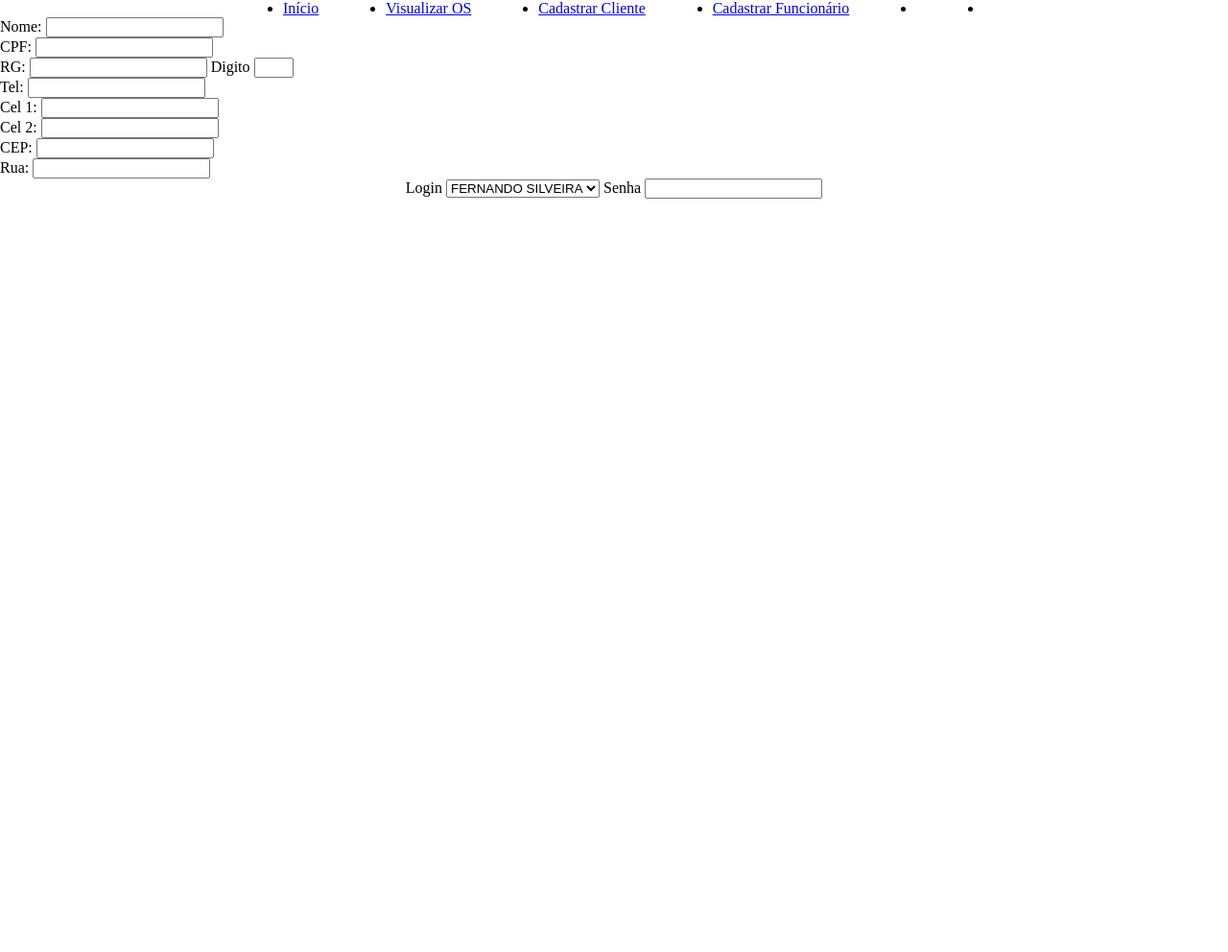
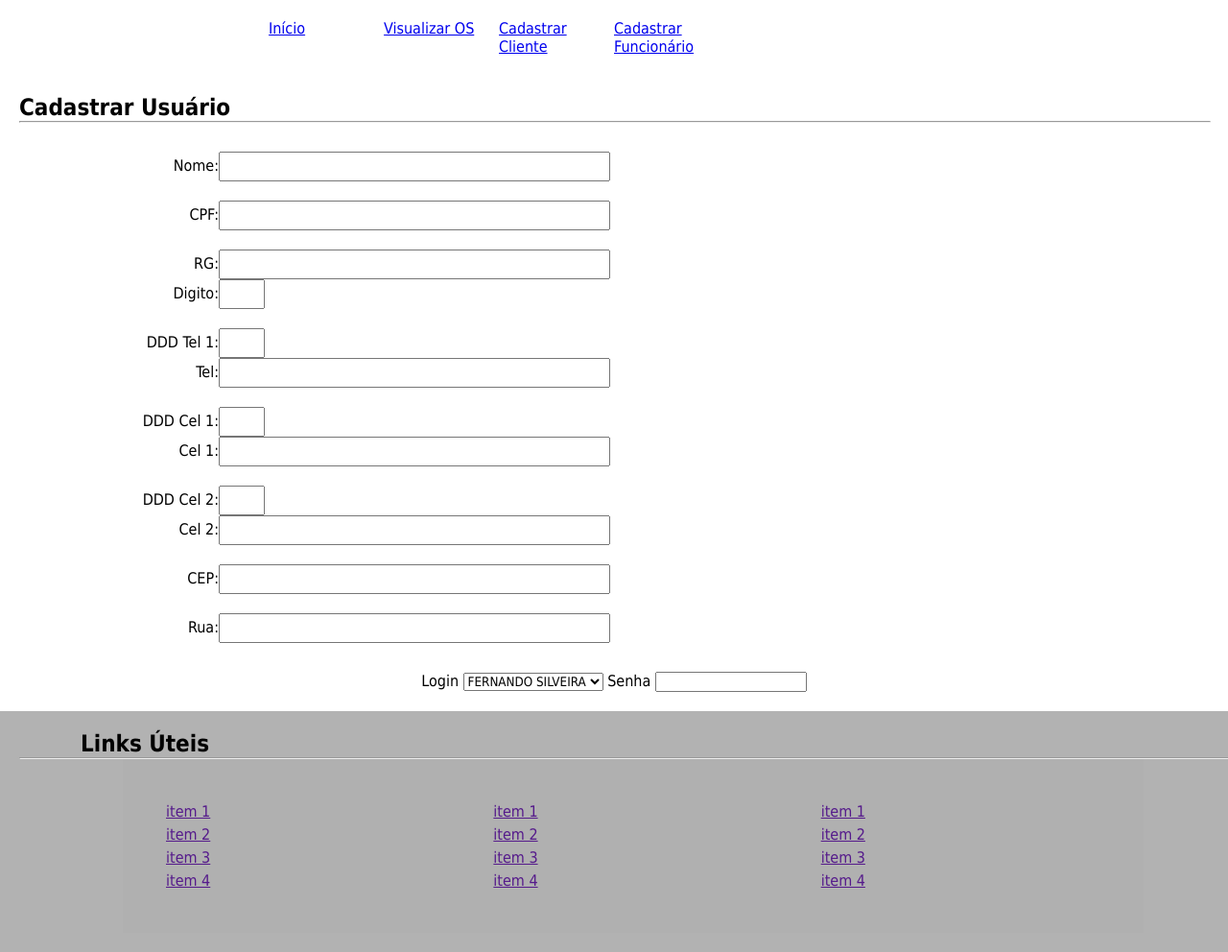
Before and after one commit to fernandosilveiraprof/_Apps, a PHP site: page /_Apps/CadastrarUsuario.php in a window 1280 px wide. Shown: the whole page at 96% size. Before the commit the page ends 207 px from the top, so only its background shows below. Run offline with PHP 8.4, Linux system fonts and the light colour scheme.

Commit message:
reestruturação das páginas

```diff
--- a/_front/CadastrarUsuario.php
+++ b/_front/CadastrarUsuario.php
@@ -1,13 +1,14 @@
-
-
-
-
-
 
 <?php require 'top.php'; ?>
 
+<article>
 
 	<form action="">
+		<h1>
+			Cadastrar Usuário
+			<hr>
+		</h1>
+
 
 		<div class="grpInputs">
 			<label for="">Nome: </label>
@@ -15,45 +16,58 @@
 		</div>
 
 		<div class="grpInputs">
-		<label for="">CPF: </label>
+			<label for=""> CPF: </label>
 			<input type="text" name="cpf">
 		</div>
 
 		<div class="grpInputs">
-		<label for="rg">RG: </label>
-		<input type="number" name="rg">
-		<label for="rgdigt">Digito</label>
-		<input type="text" name="rgdigt" maxlength="2" size="2" width="2" pattern="[0-9]" >
+			<label for="rg"> RG: </label>
+			<input type="number" name="rg"><br>
+			<label for="rgdigt" > Digito: </label>
+			<input type="number" name="rgdigit" style="width:40px;" >
 		</div>
 
 		<div class="grpInputs">
-		<label for="tel">Tel: </label>
+			<label for="ddd1"> DDD Tel 1: </label>
+			<input type="number" name="ddd1" style="width:40px;"><br>
+
+			<label for="tel"> Tel: </label>
 			<input type="number" name="tel">
 		</div>
 
 		<div class="grpInputs">
-		<label for="cel1">Cel 1: </label>
+			<label for="ddd2"> DDD Cel 1: </label>
+			<input type="number" name="ddd2" style="width:40px;"><br>
+
+			<label for="cel1"> Cel 1: </label>
 			<input type="number" name="cel1">
 		</div>
 
 		<div class="grpInputs">
-		<label for="cel2">Cel 2: </label>
+			<label for="ddd3"> DDD Cel 2: </label>
+			<input type="number" name="ddd3" style="width:40px;"><br>
+
+			<label for="cel2"> Cel 2: </label>
 			<input type="number" name="cel2">
 		</div>
 
 		<div class="grpInputs">
-		<label for="cep">CEP: </label>
+			<label for="cep"> CEP: </label>
 			<input type="number" name="cep">
 		</div>
 
 		<div class="grpInputs">
-		<label for="rua">Rua: </label>
+			<label for="rua"> Rua: </label>
 			<input type="text" name="rua">
 		</div>
 
 
 	</form>
+</article>
 
 <?php require 'CheckAccess.php'; ?>
-</body>
-</html>
+
+
+<?php
+require 'footer.php';
+?>
--- a/_front/CheckAccess.php
+++ b/_front/CheckAccess.php
@@ -1,6 +1,6 @@
 
+<div id="checkacces">
 
-<footer>
 	<form action="" method="post" accept-charset="utf-8">
 
 
@@ -14,4 +14,5 @@
 		<label for="senha"> Senha </label>
 		<input type="password" name="senha">
 	</form>
-</footer>
+
+</div>
--- /dev/null
+++ b/_front/footer.php
@@ -0,0 +1,33 @@
+
+
+<footer>
+	<h2> Links Úteis</h2>
+	<hr>
+	<div class="grid">
+		<ul class="column">
+			<li><a href=""> item 1 </a></li>
+			<li><a href=""> item 2 </a></li>
+			<li><a href=""> item 3 </a></li>
+			<li><a href=""> item 4 </a></li>
+		</ul>
+
+		<ul class="column">
+			<li><a href=""> item 1 </a></li>
+			<li><a href=""> item 2 </a></li>
+			<li><a href=""> item 3 </a></li>
+			<li><a href=""> item 4 </a></li>
+		</ul>
+
+		<ul class="column">
+			<li><a href=""> item 1 </a></li>
+			<li><a href=""> item 2 </a></li>
+			<li><a href=""> item 3 </a></li>
+			<li><a href=""> item 4 </a></li>
+		</ul>
+	</div>
+
+
+</footer>
+
+</body>
+</html>
--- a/_front/style.css
+++ b/_front/style.css
@@ -1,15 +1,121 @@
 * {
+
 	margin: 0 auto;
 	padding: 0 auto;
+	font-family: "tahoma";
+	/*border: 1px solid red;*/
+
 }
 
-body{
-	/*background-color: red;*/
+
+nav, nav ul{
+
+	display: flex;
+	list-style-type: none;
+
 }
-nav, ul{
+nav ul li {
+
+	width: 120px;
+
+}
+
+nav {
+
+	width: 800px;
+
+}
+
+footer{
+
+	bottom: 0px;
+	background-color: rgba(0,0,0,.3);
+	width: 100vw;
+}
+
+h2{
+
+	width: 90%;
+	text-align: left;
+
+}
+
+hr{
+	width: 100%
+
+}
+
+.grid {
+
+	width: 80%;
+	background: rgba(0,0,0,0.01);
 	display: flex;
 
 }
-ul {
-	width: 800px;
+
+footer ul {
+
+	width: 33.333vw;
+	list-style-type: none;
+
 }
+
+footer ul li{
+
+	margin:5px;
+	text-align: left;
+
+}
+
+footer ul li a{
+
+	display: block;
+
+}
+
+footer ul li a:hover {
+
+	background: rgba(0,0,0,.02);
+
+}
+
+/* ajustar padding*/
+
+
+footer,
+.grid,
+ul,
+h1
+{
+	padding: 20px ;
+}
+
+.grpInputs{
+
+	width: 80%;
+	margin: 0 auto;
+	/*background-color: rgba(0,0,0,.4);*/
+	padding: 10px 20px;
+	text-align: left;
+
+}
+.grpInputs label {
+	position: absolute;
+	width: 100px;
+	text-align: right;
+	line-height: 30px;
+
+}
+.grpInputs input {
+	width: 400px;
+	height: 25px;
+	line-height: 25px;
+	margin-left:  100px;
+
+}
+#checkacces{
+	padding: 20px;
+	margin: 0 auto;
+	text-align: center;
+
+}
--- a/_front/top.php
+++ b/_front/top.php
@@ -13,6 +13,7 @@
 			text-align: center;
 
 		}
+
 	</style>
 </head>
 <body>
```
Also changed, not shown: 3 other files. Lines whose indentation alone changed are shown as unchanged.
